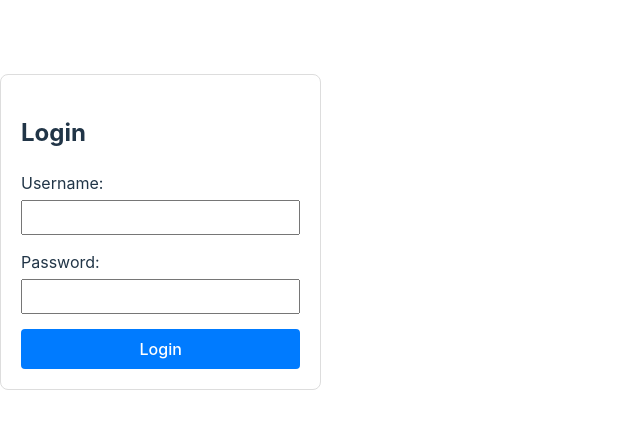
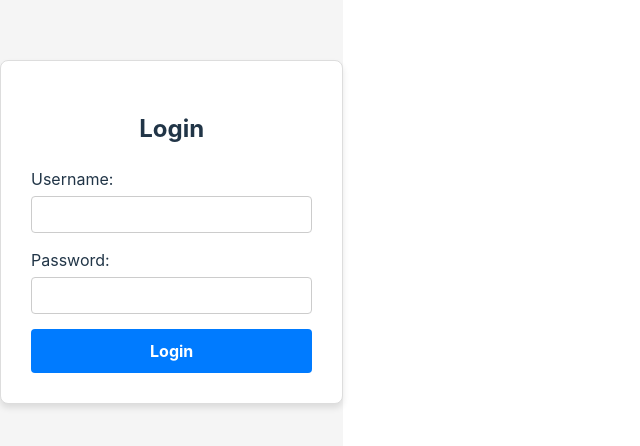
Before and after one commit to JOSEPH-MUGO/clinton, a React (Vite) app: page /login in a window 1280 px wide. Shown: the part 168-614 px from the top of the page, without its empty margins (0-640 px from the left). Built offline with nearby package versions, Linux system fonts and the light colour scheme.

Commit message:
Refactor login form layout and styles
Updated the login form styling and improved error handling display.

```diff
--- a/src/pages/login.tsx
+++ b/src/pages/login.tsx
@@ -1,6 +1,6 @@
 import React, { useState } from 'react';
 import { useNavigate } from 'react-router-dom';
-import { users } from '../data/mokedData';
+import { users } from '../data/mockData';
 
 const Login: React.FC = () => {
   const [username, setUsername] = useState('');
@@ -30,13 +30,22 @@ const Login: React.FC = () => {
 
   return (
     <div style={{
+      display: 'flex',
+      justifyContent: 'center',
+      alignItems: 'center',
+      minHeight: '100vh',
+      backgroundColor: '#f5f5f5'
+    }}>
+      <div style={{
         maxWidth: '400px',
-      margin: '100px auto',
-      padding: '20px',
+        width: '100%',
+        padding: '30px',
         border: '1px solid #ddd',
-      borderRadius: '8px'
+        borderRadius: '8px',
+        backgroundColor: 'white',
+        boxShadow: '0 4px 6px rgba(0, 0, 0, 0.1)'
       }}>
-      <h2>Login</h2>
+        <h2 style={{ textAlign: 'center', marginBottom: '20px' }}>Login</h2>
         <form onSubmit={handleSubmit}>
           <div style={{ marginBottom: '15px' }}>
             <label>Username:</label>
@@ -47,9 +56,11 @@ const Login: React.FC = () => {
               required
               style={{
                 width: '100%',
-              padding: '8px',
+                padding: '10px',
                 marginTop: '5px',
-              boxSizing: 'border-box'
+                boxSizing: 'border-box',
+                border: '1px solid #ccc',
+                borderRadius: '4px'
               }}
             />
           </div>
@@ -62,14 +73,24 @@ const Login: React.FC = () => {
               required
               style={{
                 width: '100%',
-              padding: '8px',
+                padding: '10px',
                 marginTop: '5px',
-              boxSizing: 'border-box'
+                boxSizing: 'border-box',
+                border: '1px solid #ccc',
+                borderRadius: '4px'
               }}
             />
           </div>
           {error && (
-          <div style={{ color: 'red', marginBottom: '15px' }}>
+            <div style={{
+              color: 'red',
+              marginBottom: '15px',
+              padding: '10px',
+              backgroundColor: '#ffe6e6',
+              border: '1px solid #ffcccc',
+              borderRadius: '4px',
+              textAlign: 'center'
+            }}>
               {error}
             </div>
           )}
@@ -77,18 +98,21 @@ const Login: React.FC = () => {
             type="submit"
             style={{
               width: '100%',
-            padding: '10px',
+              padding: '12px',
               backgroundColor: '#007bff',
               color: 'white',
               border: 'none',
               borderRadius: '4px',
-            cursor: 'pointer'
+              cursor: 'pointer',
+              fontSize: '16px',
+              fontWeight: 'bold'
             }}
           >
             Login
           </button>
         </form>
       </div>
+    </div>
   );
 };
 
```
Lines whose indentation alone changed are shown as unchanged.
